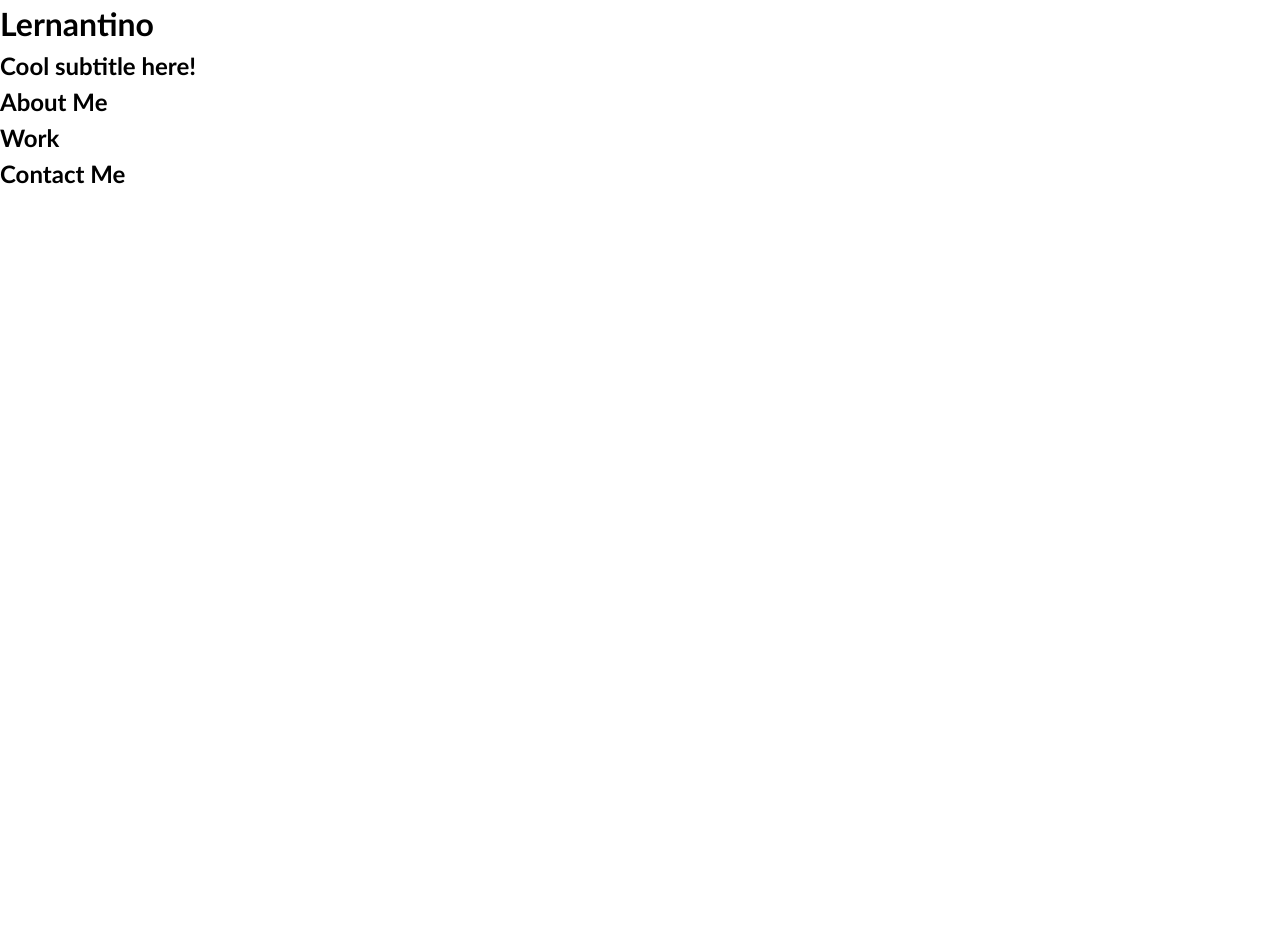
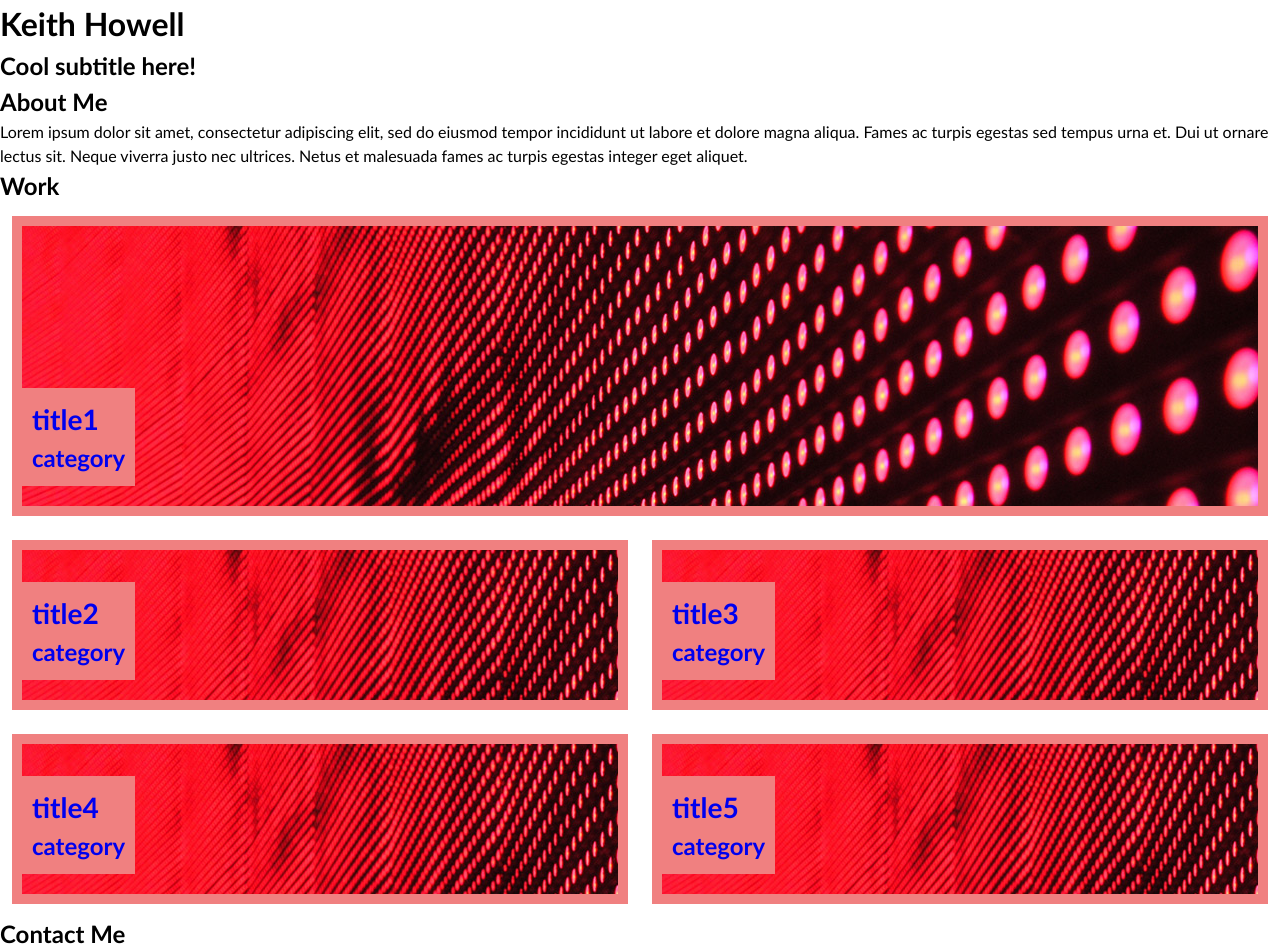
Before and after one commit to 44-khowell/mod2-challange, a plain HTML site: page index.html in a window 1280 px wide. Before the commit the page ends 800 px from the top, so only its background shows below. Drawn offline with Linux system fonts and the light colour scheme; files that its build step writes are made by us from their sources.

Commit message:
html n css Work profile - Baseline

```diff
--- a/css/style.css
+++ b/css/style.css
@@ -1,5 +1,6 @@
 * {
   box-sizing: border-box;
+
 }
 
 body {
@@ -8,6 +9,7 @@ body {
   font-family: 'Trebuchet MS', 'Lucida Sans Unicode', 'Lucida Grande', 'Lucida Sans', Arial, sans-serif;
   line-height: 1.5;
 }
+
 
 h1,
 h2,
@@ -21,3 +23,67 @@ h6 {
 p {
   margin: 0;
 }
+
+/* Work - main place holder images */
+.proj1 {
+  background-image: url(../images/02-portfolio-1.jpg);
+}
+
+.proj2 {
+  background-image: url(../images/02-portfolio-1.jpg);
+}
+
+.proj3 {
+  background-image: url(../images/02-portfolio-1.jpg);
+}
+
+.proj4 {
+  background-image: url(../images/02-portfolio-1.jpg);
+}
+
+.proj5 {
+  background-image: url(../images/02-portfolio-1.jpg);
+}
+
+/* Targeting - flex properties within Work - division */
+.flex {
+  display: flex;
+  flex-direction: row;
+  justify-content: center;
+  flex-wrap: wrap;
+}
+/* Targeting flex-items for the x5 place holders */
+.flex-item {
+  display: flex;
+  align-items: flex-end;
+  flex-basis: calc(50% - 1em);
+  margin: .5em;
+  min-height: 170px;
+  text-decoration: none;        /* remove text underline */
+  padding-bottom: 20px;
+  border: 10px solid lightcoral;
+}
+/* Targing the 1st place holder for larger size */
+.flex-item:first-child {
+  min-height: 300px;
+  flex-basis: 100%;             /* set width for display */
+}
+/* Targeting each of the x5 titles */
+.flex-item div {
+  background-color: lightcoral;
+  padding: 10px;
+}
+
+
+
+/* media queries - screen resolution code */
+
+@media screen and (max-width: 768px) {
+  .flex-item {
+    flex-basis: 100%;
+  }
+  /* Adjust first-child height to normal in mobile view */
+  .flex-item:first-child {
+    min-height: 150px;
+  }
+}
--- a/index.html
+++ b/index.html
@@ -6,13 +6,13 @@
   <meta name="viewport" content="width=device-width, initial-scale=1.0">
   <meta http-equiv="X-UA-Compatible" content="ie=edge">
   <title>Lernantino // Web Developer</title>
-  <link rel="stylesheet" href="./assets/css/style.css" />
+  <link rel="stylesheet" href="./css/style.css" />
 </head>
 
 <body>
   <!-- main logo / nav -->
   <header>
-    <h1>Lernantino</h1>
+    <h1>Keith Howell</h1>
     <nav>
     </nav>
   </header>
@@ -27,12 +27,58 @@
   <main class="page-wrapper">
     <!-- about me -->
     <section class="page-section" id="about">
-      <h2>About Me</h2>
+      <div class="flex-AboutMe">
+        <h2>About Me</h2>
+        <p> Lorem ipsum dolor sit amet, consectetur adipiscing elit, sed do eiusmod tempor
+            incididunt ut labore et dolore magna aliqua. Fames ac turpis egestas sed tempus urna et.
+            Dui ut ornare lectus sit. Neque viverra justo nec ultrices. Netus et malesuada fames
+            ac turpis egestas integer eget aliquet.
+        </p>
+      </div>
     </section>
 
     <!-- portfolio container -->
     <section class="page-section" id="work">
-      <h2>Work</h2>
+      <h2>Work</h>
+      <!-- Support div with flex feature to manage grid -->
+      <div class="flex">
+        <!-- Main Place holder for all x5 cards-->
+        <!-- first card -->
+        <a href="#" class="proj1 flex-item">
+          <div>
+            <h3>title1</h3>
+            <p>category</p>
+          </div>
+        </a>
+        <!-- second card -->
+        <a href="#" class="proj2 flex-item">
+          <div>
+            <h3>title2</h3>
+            <p>category</p>
+          </div>
+        </a>
+        <!-- third card -->
+        <a href="#" class="proj3 flex-item">
+          <div>
+            <h3>title3</h3>
+            <p>category</p>
+          </div>
+        </a>
+        <!-- forth card -->
+        <a href="#" class="proj4 flex-item">
+          <div>
+            <h3>title4</h3>
+            <p>category</p>
+          </div>
+        </a>
+        <!-- fifth card -->
+        <a href="#" class="proj5 flex-item">
+          <div>
+            <h3>title5</h3>
+            <p>category</p>
+          </div>
+        </a>
+      </div>
     </section>
 
     <!-- contact -->
```
